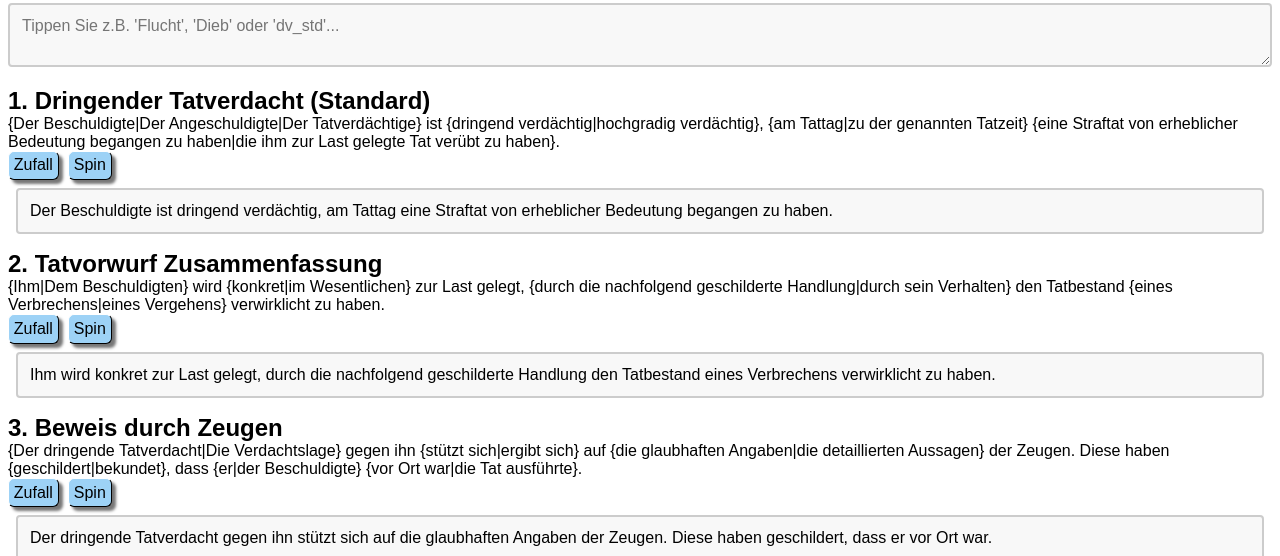
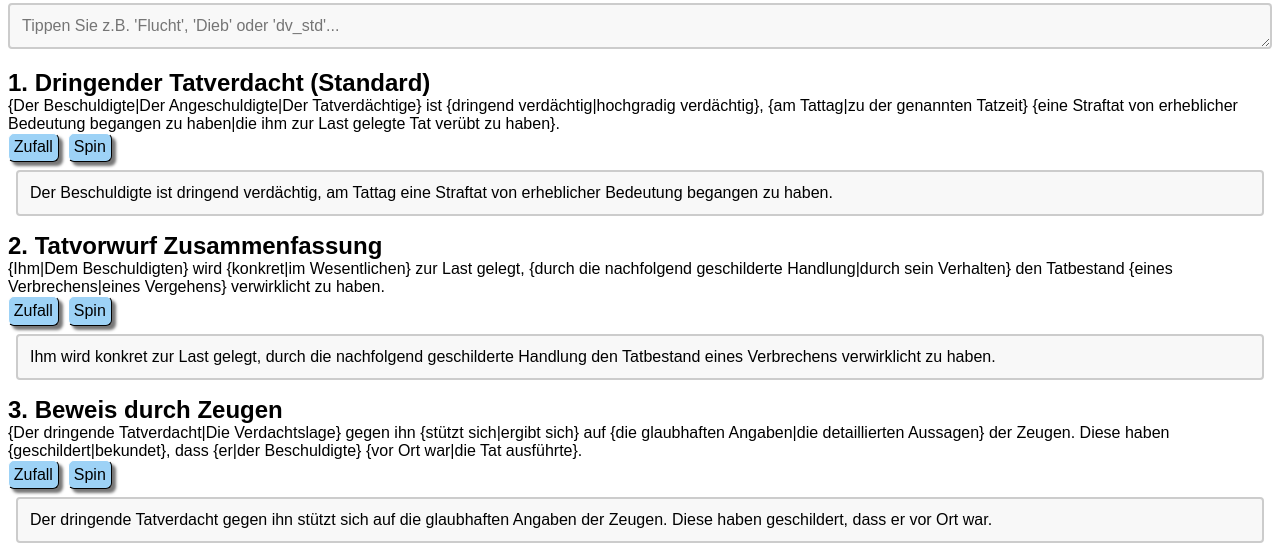
Before and after one commit to SKaul94/QuickHB, a plain HTML site: page index.html in a window 1280 px wide. Shown: the part 200-756 px from the top of the page. Drawn offline with Linux system fonts and the light colour scheme.

Commit message:
stretch or shrink textarea according to content

```diff
--- a/css/styles.css
+++ b/css/styles.css
@@ -16,6 +16,11 @@ html * {
 video {
   width: 100%;
   height: auto;
+}
+
+.stretch {
+  field-sizing: content;
+  width: 100%;
 }
 
 .generated {
--- a/index.html
+++ b/index.html
@@ -45,7 +45,7 @@
   <!-- Textarea -->
   <div>
       <label class="bold">Begründung / Tathergang eingeben: </label>
-      <textarea id="tathergang"
+      <textarea id="tathergang" class="stretch"
           placeholder="Tippen Sie z.B. 'Flucht', 'Dieb' oder 'dv_std'..."></textarea>
   </div>
 
```
